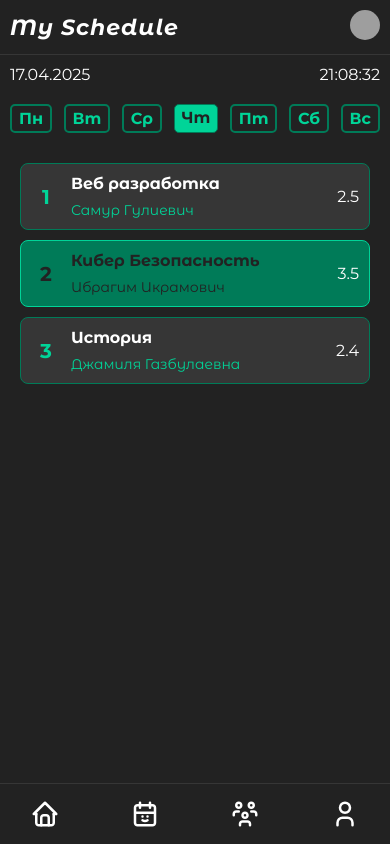
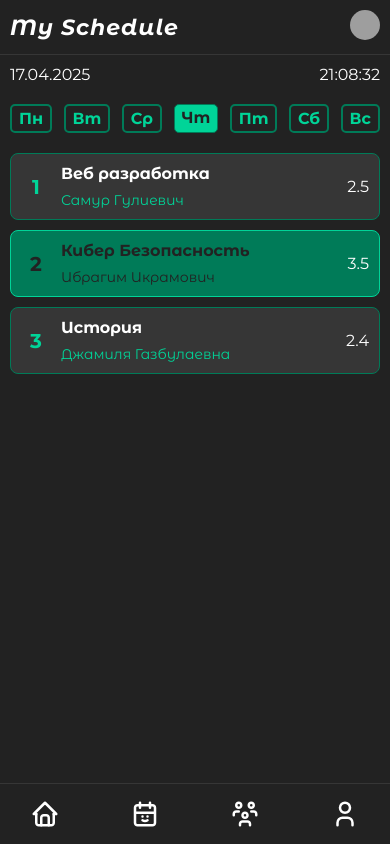
Before and after one commit to Samur000/schedule, a Next.js app: page / in a window 390 px wide. Built offline with nearby package versions, Linux system fonts and the light colour scheme; grey boxes are pictures that could not be loaded.

Commit message:
to fixed

```diff
--- a/src/app/globals.css
+++ b/src/app/globals.css
@@ -157,7 +157,6 @@ footer path {
 	display: flex;
 	flex-direction: column;
 	gap: 15px;
-	/* padding: 20px; */
 	max-width: 600px;
 	margin: 0 auto;
 	margin-top: 20px;
@@ -222,7 +221,6 @@ footer path {
 
 @media (max-width: 500px) {
 	.classes {
-		padding: 10px;
 		gap: 10px;
 	}
 
```
